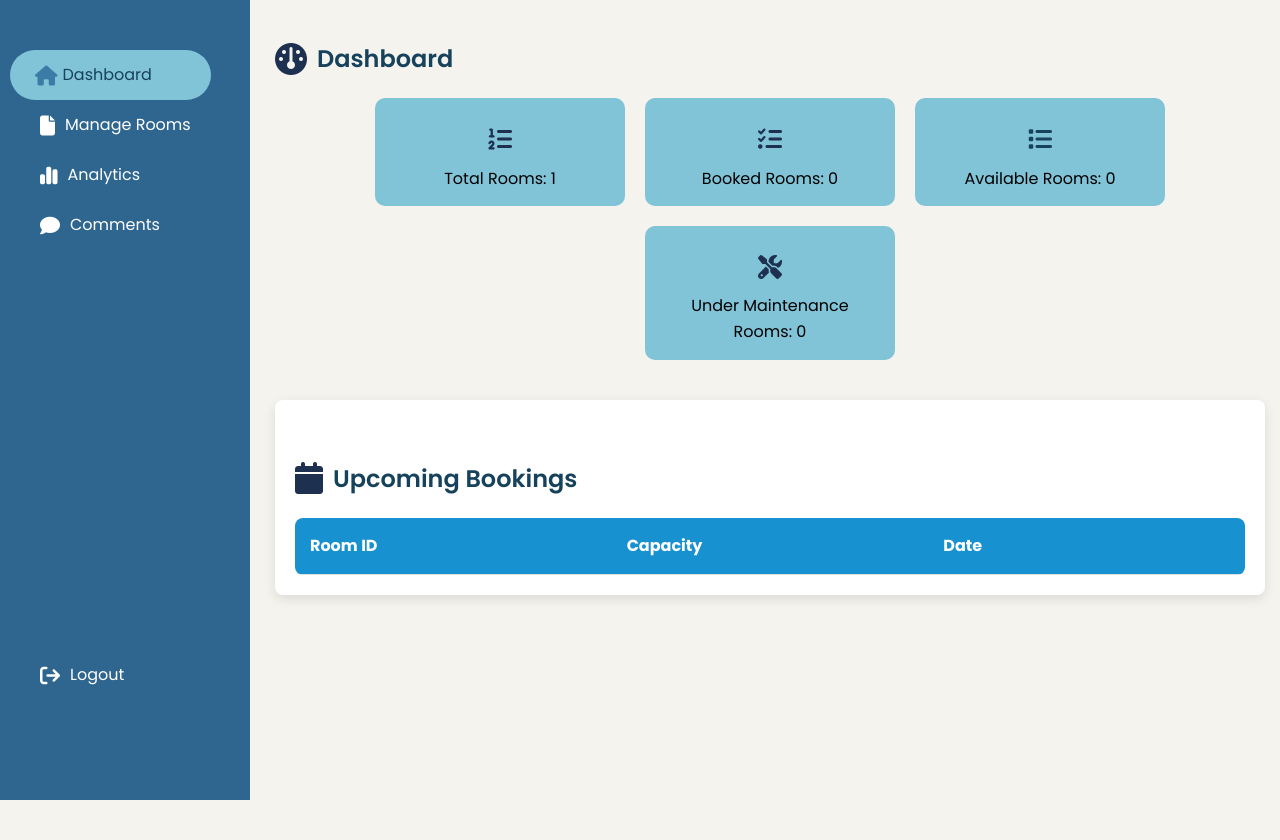
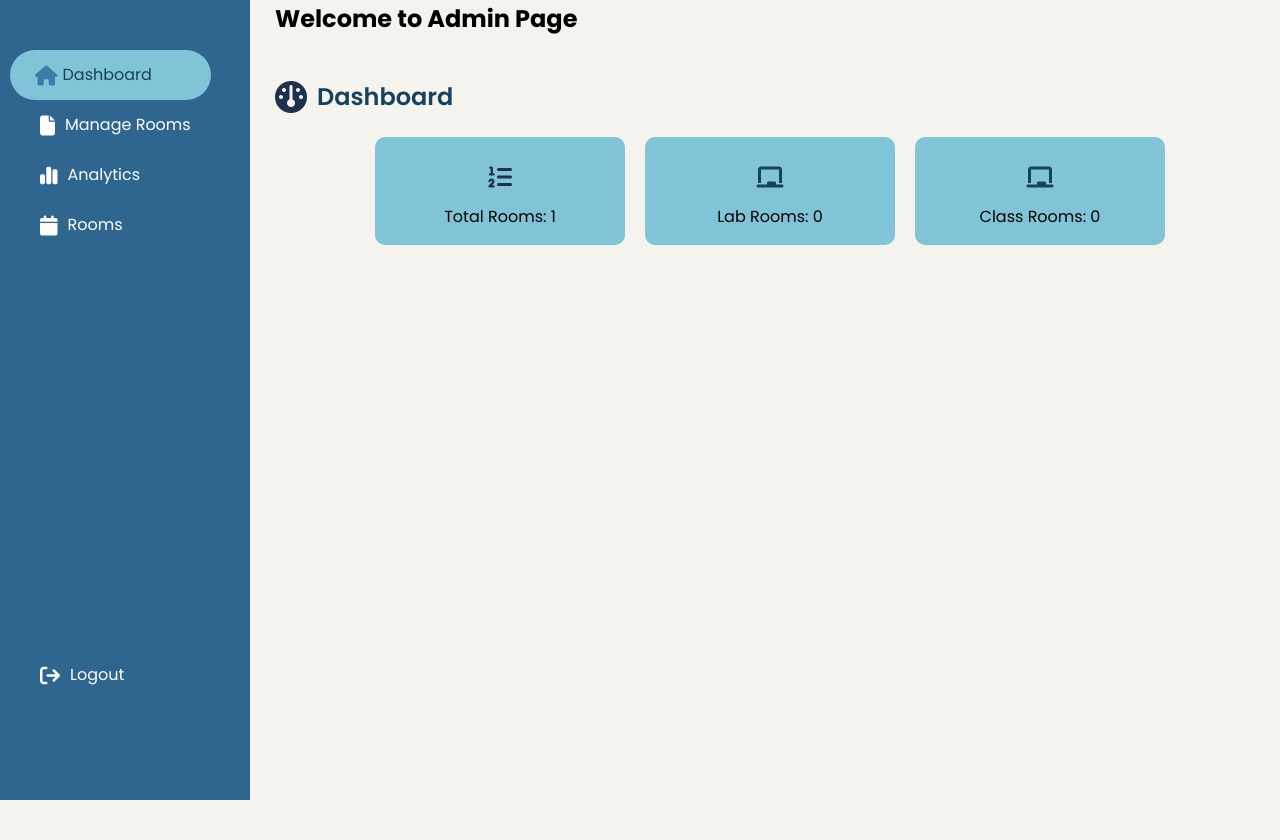
Before and after one commit to Batxl/Itcs333-project, a PHP site: page /admin-dashboard.php in a window 1280 px wide. After the commit the page ends 800 px from the top, so only its background shows below. Run offline with PHP 8.4, Linux system fonts and the light colour scheme; tables that the repository leaves empty or names only in its code hold one stand-in row (values such as "Sample post"); data that the repository does not hold is empty.

Commit message:
admin database

```diff
--- a/admin-dashboard.php
+++ b/admin-dashboard.php
@@ -1,23 +1,17 @@
 <?php
-
 include 'admin-database.php';
 
 try {
-    // SQL query to calculate total rooms
-    $sql = "SELECT
-                COUNT(*) AS total_rooms,
-                SUM(CASE WHEN status = 'available' THEN 1 ELSE 0 END) AS available_rooms,
-                SUM(CASE WHEN status = 'booked' THEN 1 ELSE 0 END) AS booked_rooms,
-                SUM(CASE WHEN status = 'under maintenance' THEN 1 ELSE 0 END) AS undermaintenance_rooms
-            FROM room";
+    // Fetch the total number of rooms, lab rooms, and class rooms
+    $sql = "
+        SELECT
+            COUNT(DISTINCT room_id) AS total_rooms,
+            SUM(CASE WHEN type = 'Lab' THEN 1 ELSE 0 END) AS lab_rooms,
+            SUM(CASE WHEN type = 'Class' THEN 1 ELSE 0 END) AS class_rooms
+        FROM room";
 
     $stmt = $pdo->query($sql);
     $result = $stmt->fetch(PDO::FETCH_ASSOC);
-
-    // SQL query to fetch upcoming bookings
-    $bookingSql = "SELECT ID, Capacity, Date FROM Room WHERE Date >= NOW() ORDER BY Date ASC";
-    $bookingStmt = $pdo->query($bookingSql);
-    $bookings = $bookingStmt->fetchAll(PDO::FETCH_ASSOC);
 } catch (PDOException $e) {
     echo "Error: " . $e->getMessage();
 }
@@ -35,6 +29,7 @@
 </head>
 
 <body>
+
     <!--Sidebar-->
     <nav>
         <div class="menu-items">
@@ -57,18 +52,17 @@
                         <span class="links">Analytics</span>
                     </a>
                 </li>
-
                 <li class="navList">
-                    <a href="comments.php">
-                        <i class="fa-solid fa-comment fa-lg" style="color: #ffffff; margin: 10px;"></i>
-                        <span class="links">Comments</span>
+                    <a href="roomtable.php">
+                    <i class="fa-solid fa-calendar fa-lg" style="color: #ffffff; margin:10px"></i>
+                        <span class="links">Rooms</span>
                     </a>
                 </li>
             </ul>
             <ul class="bottom-link">
                 <li>
                     <a href="logout.php">
-                        <i class="fa-solid fa-arrow-right-from-bracket fa-lg" style="color: #ffffff; margin: 10px"></i>
+                        <i class="fa-solid fa-arrow-right-from-bracket fa-lg" style="color: #ffffff; margin: 10px;"></i>
                         <span class="links">Logout</span>
                     </a>
                 </li>
@@ -79,9 +73,11 @@
     <!--Dashboard-->
     <section class="dashboard">
         <div class="container">
+                <!--welcome message-->
+                <h1>Welcome to Admin Page</h1>
             <div class="overview">
                 <div class="title">
-                <i class="fa-solid fa-gauge fa-2xl" style="color: #1e304f;"></i>
+                    <i class="fa-solid fa-gauge fa-2xl" style="color: #1e304f;"></i>
                     <span class="text">Dashboard</span>
                 </div>
                 <div class="boxes">
@@ -90,46 +86,15 @@
                         <br><p><?php echo "Total Rooms: " . $result['total_rooms']; ?></p>
                     </div>
                     <div class="box box2">
-                        <br><i class="fa-solid fa-list-check fa-xl" style="color: #1e304f;"></i>
-                        <br><p><?php echo "Booked Rooms: " . $result['booked_rooms']; ?></p>
+                        <br><i class="fa-solid fa-chalkboard fa-xl" style="color: #16425b;"></i>
+                        <br><p><?php echo "Lab Rooms: " . $result['lab_rooms']; ?></p>
                     </div>
                     <div class="box box3">
-                        <br><i class="fa-solid fa-list fa-xl" style="color: #16425b; margin-top=10px"></i>
-                        <br><p><?php echo "Available Rooms: " . $result['available_rooms']; ?></p>
-                    </div>
-                    <div class="box box4">
-                        <br><i class="fa-solid fa-screwdriver-wrench fa-xl" style="color: #1e304f;"></i>
-                        <br><p><?php echo "Under Maintenance Rooms: " . $result['undermaintenance_rooms']; ?></p>
+                        <br><i class="fa-solid fa-chalkboard fa-xl" style="color: #16425b;"></i>
+                        <br><p><?php echo "Class Rooms: " . $result['class_rooms']; ?></p>
                     </div>
                 </div>
             </div>
-
-        <!-- Upcoming Bookings -->
-        <div class="upcoming-bookings">
-            <div class="title">
-            <i class="fa-solid fa-calendar fa-2xl" style="color: #1e304f;"></i>
-                <span class="text">Upcoming Bookings</span>
-            </div>
-            <table>
-            <thead>
-            <tr>
-                <th>Room ID</th>
-                <th>Capacity</th>
-                <th>Date</th>
-            </tr>
-            </thead>
-            <tbody>
-            <?php foreach ($bookings as $booking): ?>
-            <tr>
-                <td><?php echo htmlspecialchars($booking['ID']); ?></td>
-                <td><?php echo htmlspecialchars($booking['Capacity']); ?></td>
-                <td><?php echo htmlspecialchars($booking['Date']); ?></td>
-            </tr>
-            <?php endforeach; ?>
-            </tbody>
-        </table>
-        </div>
-
         </div>
     </section>
 </body>
```
